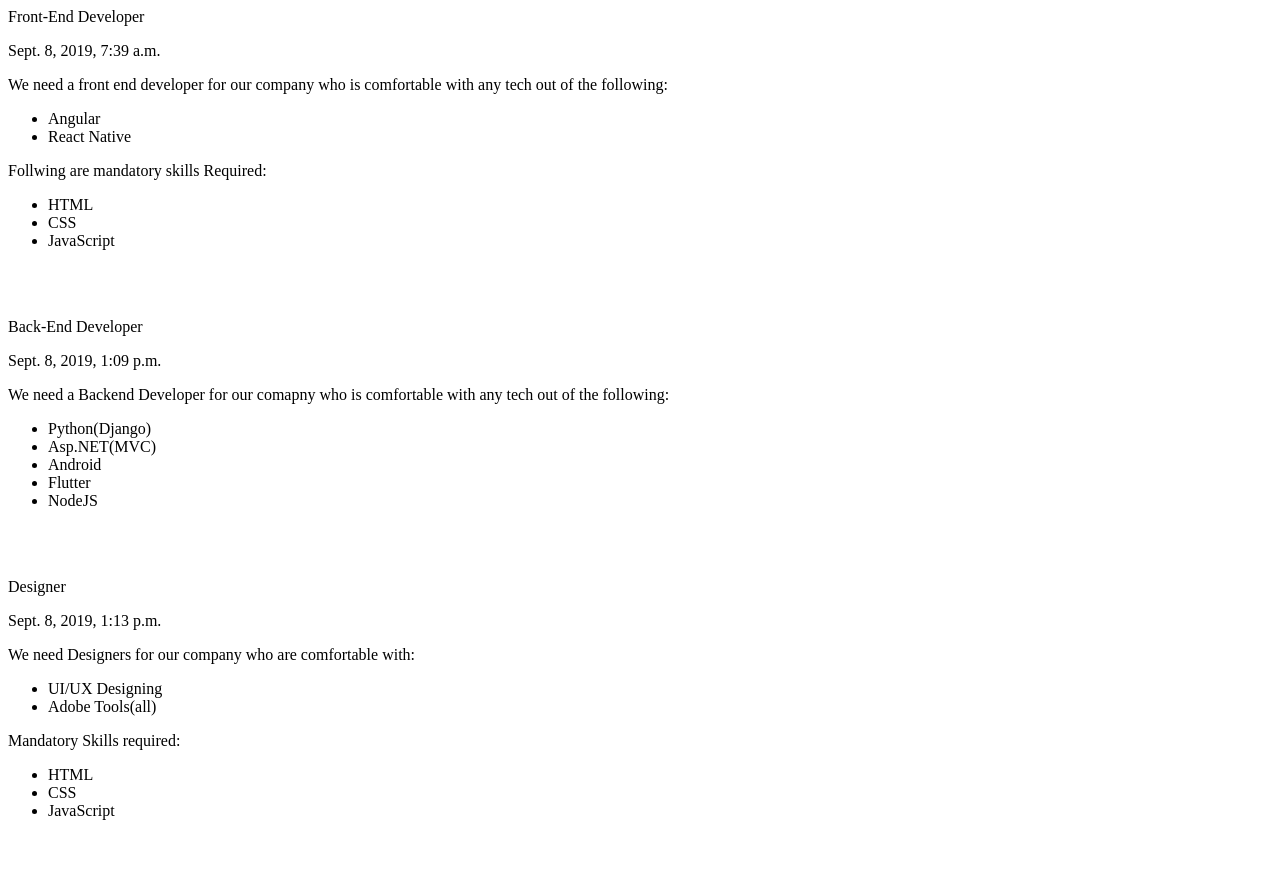
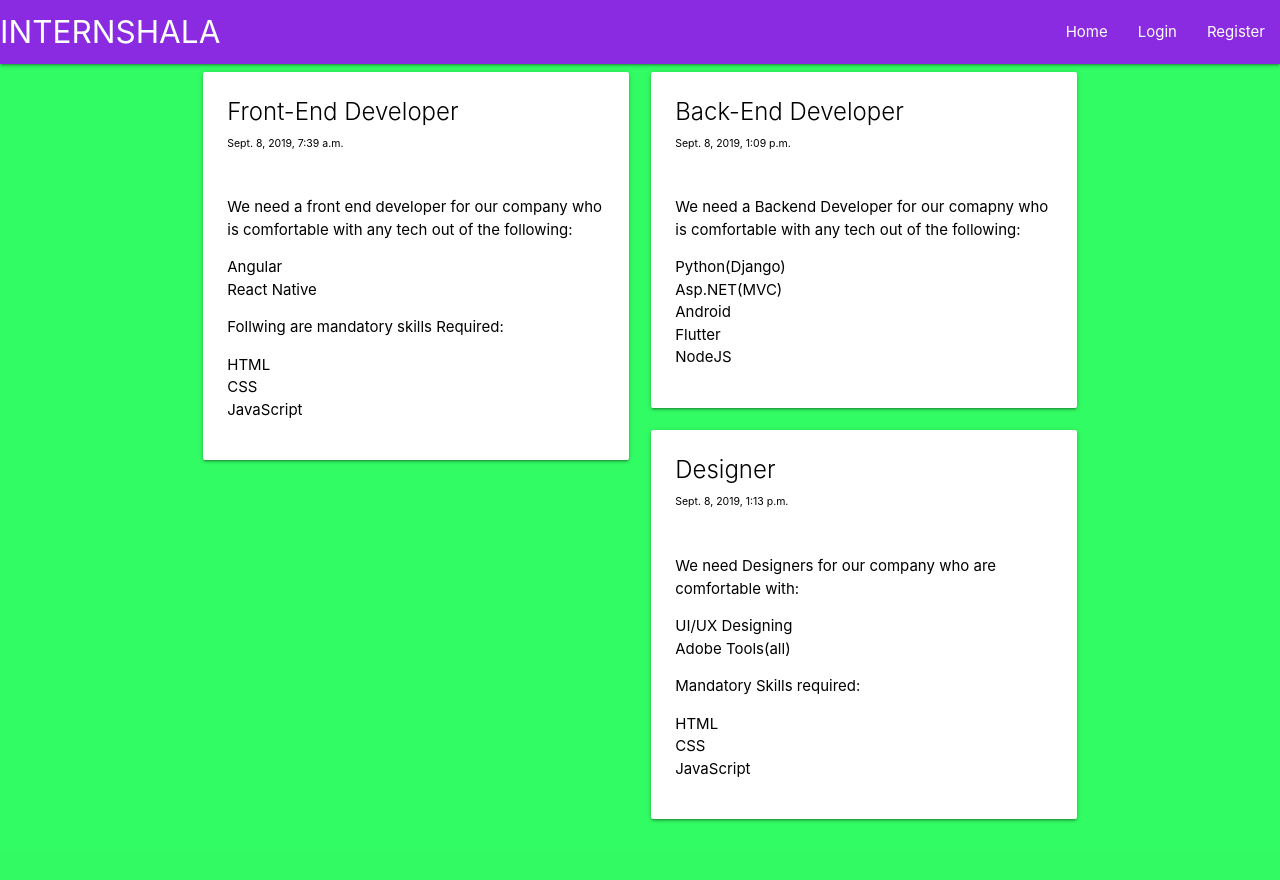
Before and after one commit to pranatsharma1/Internshala, a Django app: page / in a window 1280 px wide. After the commit the page ends 822 px from the top, so only its background shows below. Run offline with Django 3.2, Linux system fonts and the light colour scheme; data comes from the database, SQL or seed files in the repository; both versions use the stored data as it was after the commit; some libraries are stand-ins or nearby versions.

Commit message:
Login and Logout added and customized the webpages

```diff
--- /dev/null
+++ b/mysite/main/templates/main/header.html
@@ -0,0 +1,38 @@
+<head>
+    {% load static %}
+    <link href="{% static 'tinymce/css/prism.css' %}" rel="stylesheet">
+    <!-- Compiled and minified CSS -->
+    <link rel="stylesheet" href="https://cdnjs.cloudflare.com/ajax/libs/materialize/1.0.0/css/materialize.min.css">
+    <!-- Compiled and minified JavaScript for Materialize CSS -->
+    <script src="https://cdnjs.cloudflare.com/ajax/libs/materialize/1.0.0/js/materialize.min.js"></script>
+
+    <style>
+        body{
+            background-color: 32FC63;
+        }
+        .nav-wrapper{
+            background-color: blueviolet;
+        }
+    </style>
+</head>
+
+
+<body>
+
+<nav>
+    <div class="nav-wrapper">
+    <a href="https://internshala.com/" target="_blank" class="brand-logo">INTERNSHALA</a>
+        <ul id="nav-mobile" class="right hide-on-med-and-down">
+                {% include 'main/includes/navbaritems.html' %}
+        </ul>
+    </div>
+</nav>
+{% include 'main/includes/messaging.html' %}
+
+<div class="container">
+{% block content %}
+{% endblock %}
+</div>
+</body>
+
+<script src="{% static "tinymce/js/prism.js" %}"></script>
--- a/mysite/main/templates/main/home.html
+++ b/mysite/main/templates/main/home.html
@@ -1,18 +1,19 @@
-<head>
-    {% load static %}
-    <link href="{% static 'tinymce/css/prism.css' %}" rel="stylesheet">
-</head>
+{% extends 'main/header.html' %}
 
+{% block content %}
 
-<body>
-
-{% for j in jobs %}
-    <p>{{j.job_title}}</p>
-    <p>{{j.job_published}}</p>
-    <p>{{j.job_content|safe}}</p>
-    <br><br>
-{% endfor %}
-
-</body>
-
-<script src="{% static "tinymce/js/prism.js" %}"></script>
+<div class="row">
+    {% for j in jobs %}
+        <div class="col s12 m6">
+            <div class="card white darken-1 hoverable">
+            <div class="card-content black-text">
+                <span class="card-title">{{j.job_title}}</span>
+                <p style="font-size: 70%">{{j.job_published}}</p>
+                <br><br>
+                <p>{{j.job_content|safe}}</p>
+            </div>
+            </div>
+        </div>
+    {% endfor %}
+</div>
+{% endblock %}
--- /dev/null
+++ b/mysite/main/templates/main/includes/messaging.html
@@ -0,0 +1,15 @@
+
+
+{% if messages %}
+{% for message in messages %}
+    {% if message.tags == 'success'%}
+        <script>M.toast({html: "{{message}}", classes: 'green rounded', displayLength:2000});</script>
+    {% elif message.tags == 'info'%}
+        <script>M.toast({html: "{{message}}", classes: 'blue rounded', displayLength:2000});</script>
+    {% elif message.tags == 'warning'%}
+        <script>M.toast({html: "{{message}}", classes: 'orange rounded', displayLength:10000});</script>
+    {% elif message.tags == 'error'%}
+        <script>M.toast({html: "{{message}}", classes: 'red rounded', displayLength:10000});</script>
+    {% endif %}
+{% endfor %}
+{% endif %}
--- /dev/null
+++ b/mysite/main/templates/main/includes/navbaritems.html
@@ -0,0 +1,9 @@
+<li><a href="/">Home</a></li>
+<!-- <li><a href="https://internshala.com/">INTERNSHALA</a></li> -->
+{% if user.is_authenticated %}
+     <li><a href="/account">{{user.username|title}}</a></li>
+     <li><a href="/logout">Logout</a></li>
+{% else %}
+    <li><a href="/login">Login</a></li>
+    <li><a href="/register">Register</a></li>
+{% endif %}
--- a/mysite/main/urls.py
+++ b/mysite/main/urls.py
@@ -20,4 +20,7 @@ app_name="main"
 
 urlpatterns = [
    path("",views.homepage,name="homepage"),
+   path("register/", views.register, name="register"),
+   path("logout/", views.logout_request, name="logout"),
+   path("login/", views.login_request, name="login"),
 ]
--- a/mysite/main/views.py
+++ b/mysite/main/views.py
@@ -1,8 +1,59 @@
-from django.shortcuts import render
-from django.http import HttpResponse
+from django.shortcuts import render, redirect
 from .models import Job
+from django.contrib.auth.forms import UserCreationForm, AuthenticationForm
+from django.contrib.auth import logout, authenticate, login
+from django.contrib import messages
 # Create your views here.
 def homepage(request):
     return render(request=request,
                   template_name="main/home.html",
                   context={"jobs":Job.objects.all()})
+
+
+def register(request):
+    if request.method == "POST":
+        form = UserCreationForm(request.POST)
+        if form.is_valid():
+            user = form.save()
+            username = form.cleaned_data.get('username')
+            messages.success(request, f"New account created: {username}")
+            login(request, user)
+            return redirect("main:homepage")
+
+        else:
+            for msg in form.error_messages:
+                messages.error(request, f"{msg}: {form.error_messages[msg]}")
+
+            return render(request = request,
+                          template_name = "main/register.html",
+                          context={"form":form})
+
+    form = UserCreationForm
+    return render(request = request,
+                  template_name = "main/register.html",
+                  context={"form":form})
+
+def logout_request(request):
+    logout(request)
+    messages.info(request, "Logged out successfully!")
+    return redirect("main:homepage")
+
+def login_request(request):
+    if request.method == 'POST':
+        form = AuthenticationForm(request=request, data=request.POST)
+        if form.is_valid():
+            username = form.cleaned_data.get('username')
+            password = form.cleaned_data.get('password')
+            user = authenticate(username=username, password=password)
+            if user is not None:
+                login(request, user)
+                messages.info(request, f"You are now logged in as {username}")
+                return redirect('/')
+            else:
+                messages.error(request, "Invalid username or password.")
+        else:
+            messages.error(request, "Invalid username or password.")
+    form = AuthenticationForm()
+    return render(request = request,
+                    template_name = "main/login.html",
+                    context={"form":form})
```
Also changed, not shown: mysite/main/templates/main/login.html (added, +13 -0 lines), mysite/main/templates/main/register.html (added, +17 -0 lines), mysite/db.sqlite3.
